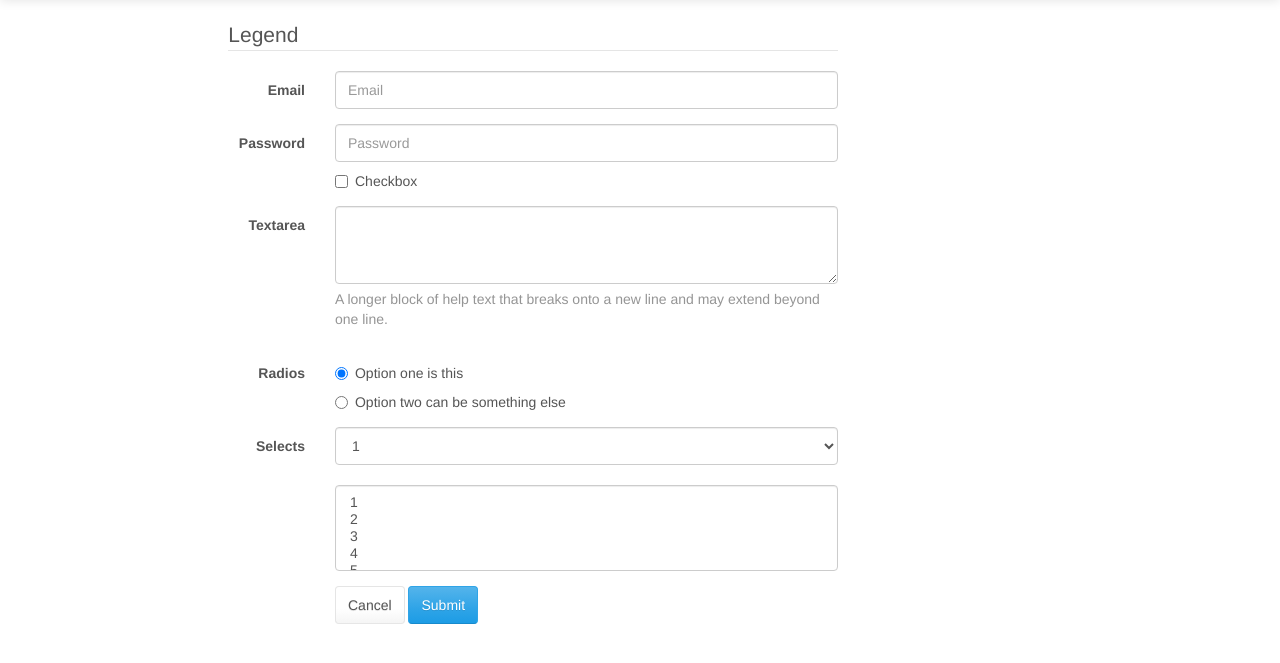
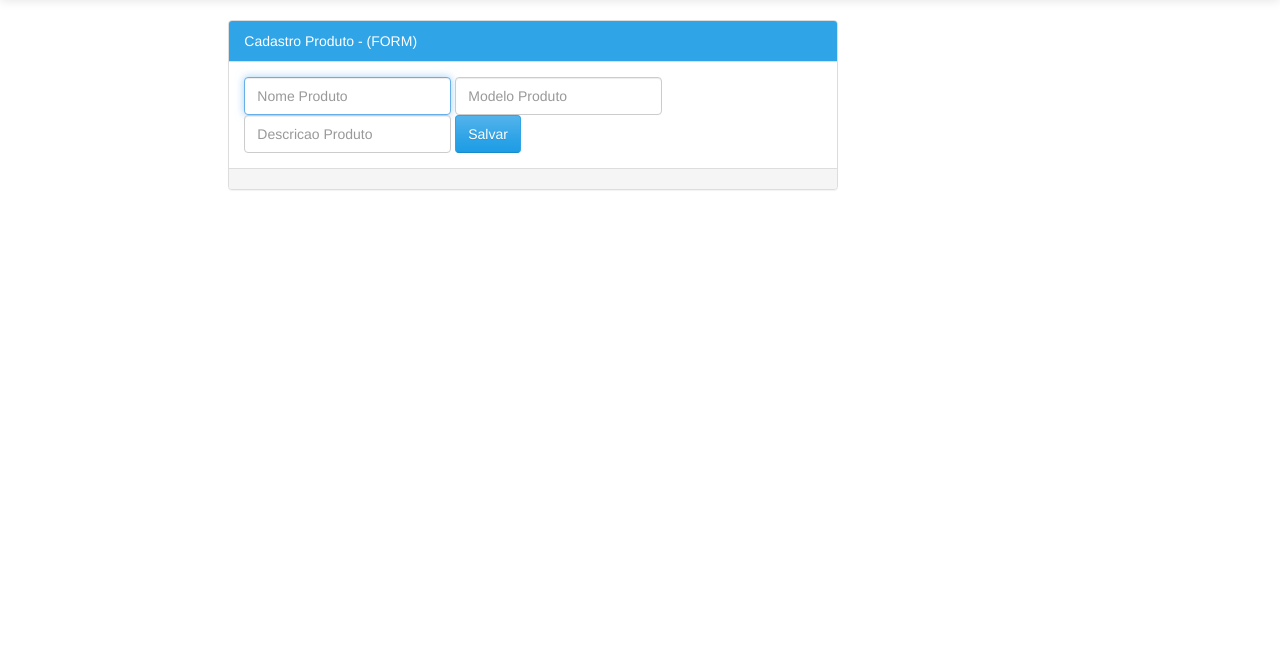
Before and after one commit to thiago-rodrigues/crud_python, a Django app: page /produtos/cadastro/ in a window 1280 px wide. Shown: the part 51-714 px from the top of the page. Run offline with Django 3.2, Linux system fonts and the light colour scheme; the visitor is signed in with stand-in values (Sample User, id 1); some libraries are stand-ins or nearby versions.

Commit message:
modifica template com formulario de cadastro

```diff
--- a/produtos/templates/produtos/cadastro.html
+++ b/produtos/templates/produtos/cadastro.html
@@ -1,75 +1,37 @@
-{% extends "main.html" %} {% load static %}
-{% block body %}
-<form class="form-horizontal">
-  <fieldset>
-    <legend>Legend</legend>
+{% extends "main.html" %} {% load static %} {% block body %}
+{% if messages %}
+<div class="alert alert-info" role="alert">
+    <ul class="messages">
+        {% for message in messages %}
+          <li{% if message.tags %} class="{{ message.tags }}" {% endif %}>{{ message }}</li>
+        {% endfor %}
+    </ul>
+</div>
+{% endif %}
+<div class="panel panel-primary">
+    <div class="panel-heading">Cadastro Produto - (FORM)</div>
+    <div class="panel-body">
+        <form class="form-inline" action="/produtos/cadastro/" method="post">
+            {% csrf_token %}
             <div class="form-group">
-      <label for="inputEmail" class="col-lg-2 control-label">Email</label>
-      <div class="col-lg-10">
-        <input type="text" class="form-control" id="inputEmail" placeholder="Email">
-      </div>
+                <label class="sr-only" for="nome">Nome</label>
+                <input type="text" class="form-control" id="nome" name="nome" placeholder="Nome Produto" required autofocus>
             </div>
             <div class="form-group">
-      <label for="inputPassword" class="col-lg-2 control-label">Password</label>
-      <div class="col-lg-10">
-        <input type="password" class="form-control" id="inputPassword" placeholder="Password">
-        <div class="checkbox">
-          <label>
-            <input type="checkbox"> Checkbox
-          </label>
-        </div>
-      </div>
+                <label class="sr-only" for="modelo">Modelo</label>
+                <input type="text" class="form-control" id="modelo" name="modelo" placeholder="Modelo Produto" required>
             </div>
             <div class="form-group">
-      <label for="textArea" class="col-lg-2 control-label">Textarea</label>
-      <div class="col-lg-10">
-        <textarea class="form-control" rows="3" id="textArea"></textarea>
-        <span class="help-block">A longer block of help text that breaks onto a new line and may extend beyond one line.</span>
-      </div>
+                <label class="sr-only" for="descricao">Descrição</label>
+                <input type="text" class="form-control" id="descricao" name="descricao" placeholder="Descricao Produto" required>
             </div>
             <div class="form-group">
-      <label class="col-lg-2 control-label">Radios</label>
-      <div class="col-lg-10">
-        <div class="radio">
-          <label>
-            <input type="radio" name="optionsRadios" id="optionsRadios1" value="option1" checked="">
-            Option one is this
-          </label>
+              <button type="submit" class="btn btn-primary">Salvar</button>
             </div>
-        <div class="radio">
-          <label>
-            <input type="radio" name="optionsRadios" id="optionsRadios2" value="option2">
-            Option two can be something else
-          </label>
+
+        </form>
     </div>
+    <div class="panel-footer"></div>
 </div>
-    </div>
-    <div class="form-group">
-      <label for="select" class="col-lg-2 control-label">Selects</label>
-      <div class="col-lg-10">
-        <select class="form-control" id="select">
-          <option>1</option>
-          <option>2</option>
-          <option>3</option>
-          <option>4</option>
-          <option>5</option>
-        </select>
-        <br>
-        <select multiple="" class="form-control">
-          <option>1</option>
-          <option>2</option>
-          <option>3</option>
-          <option>4</option>
-          <option>5</option>
-        </select>
-      </div>
-    </div>
-    <div class="form-group">
-      <div class="col-lg-10 col-lg-offset-2">
-        <button type="reset" class="btn btn-default">Cancel</button>
-        <button type="submit" class="btn btn-primary">Submit</button>
-      </div>
-    </div>
-  </fieldset>
-</form>
+
 {% endblock %}
```
Lines whose indentation alone changed are shown as unchanged.
